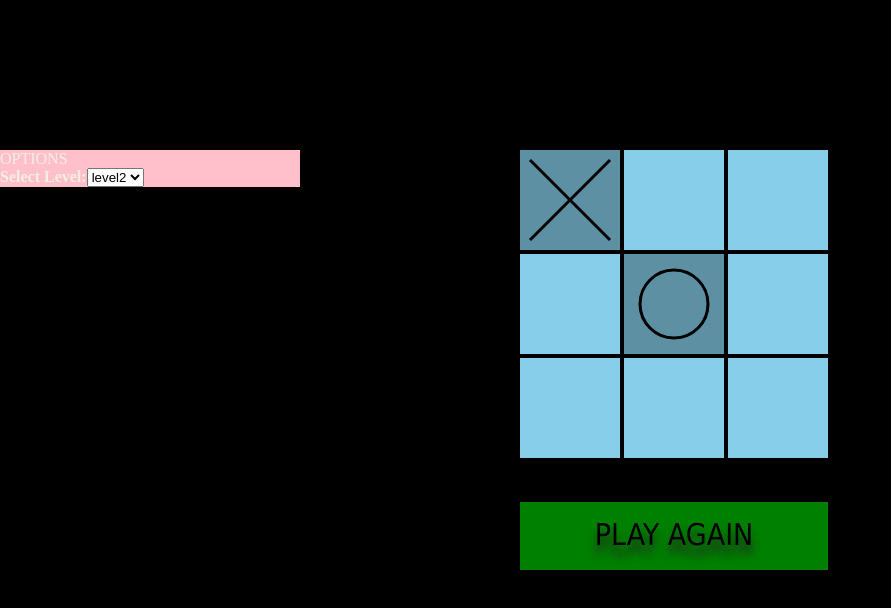
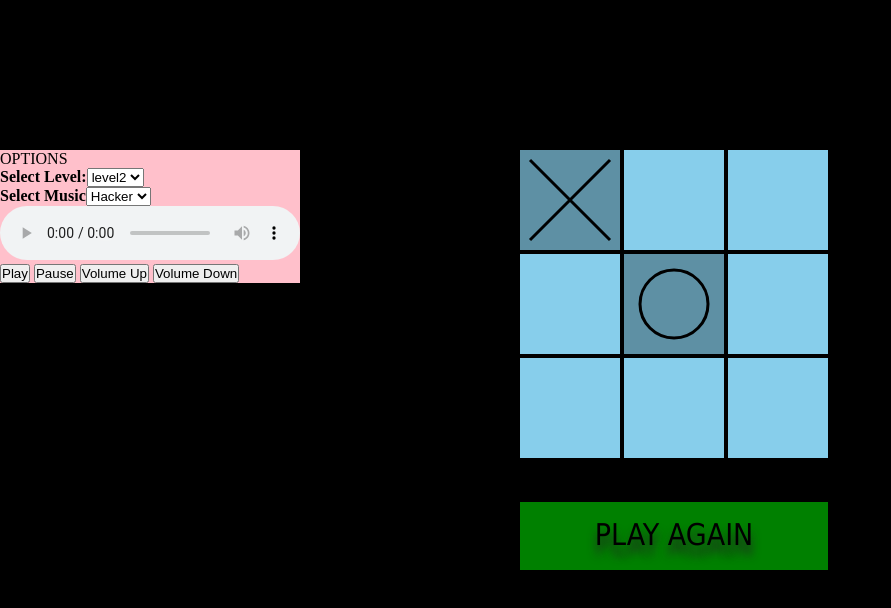
Before and after one commit to richagithub/tic-tac-toe, a plain HTML site: page level2.html in a window 1280 px wide. Both pictures are taken after a click on the element 570 px from the left and 200 px from the top of the page. Shown: the whole page, without its empty margins (0-891 px from the left). Drawn offline with Linux system fonts and the light colour scheme.

Commit message:
corrected the winning array
corrected winning array , they were not in decimal form , also the
expression p|=(1<<i) is changed to p|=(1<<(i-1))

```diff
--- a/gameLevel.js
+++ b/gameLevel.js
@@ -1,12 +1,17 @@
 console.log("level 222");
-var winningPattern=[111000000,000111000,000000111,100100100,010010010,001001001,
-					100010001,001010100];//due to this
+var winningPattern=["111000000","000111000","000000111","100100100","010010010","001001001",
+					"100010001","001010100"];//due to this
 var r=[];
 //r=new Array(winningPattern.length);
 for(var i=winningPattern.length-1;i>=0;i--)
 {
 	r[i]=parseInt(winningPattern[i],2);
 }
+console.log(r);
+
+
+
+
 var button=[];
 for(var i=1;i<10;i++)
 	button[i]=document.getElementById('canvas'+i);
@@ -178,15 +183,23 @@ function computerTurn(data)
 	 }//evaluateLine()
 
 	 function hasWon(player)
-	 {var p=0;
-	 for(var i=9;i>=1;i--)
+	 {var p=0,i=0;
+	 for( i=9;i>=1;i--)
 	 {
-		 if(data[i]===player) p|=(1<<i);
+		 if(data[i]==(player))
+		 {
+			 //console.log(i+"=1 ");
+			 p|=(1<<(i-1));//console.log("p'="+p);
+			 }
+		 //else console.log(i+"=0 ");
 	 }
+	 //console.log("p="+p);
 
-	 for(var i=0;i<=7;i++)//i wrote i<=8
+	 for( i=0;i<=7;i++)//i wrote i<=8
 	 {
-		 if((r[i]&p)==r[i]) return true;
+		 if((r[i]&p)===r[i]){
+			 //console.log("winner seq:"+p+"  no."+i +" player is:"+player);
+			 return true;}
 	 }
 	 return false;
 	 }
--- a/level2.html
+++ b/level2.html
@@ -16,14 +16,30 @@ b
 <body>
 
 <div class="options">
-<form style="color:#F3EFE0;background-color:pink;width:300px;float:left">
+<div style="color:black;background-color:pink;width:300px;float:left">
 <span>OPTIONS</span><br>
 <b >Select Level:</b><select  id="level" onchange="cL()">
 <option  >level1</option>
 <option  selected>level2</option>
 </select>
+<br>
 
-</form>
+
+<b >Select Music</b><select  id="songs" onchange="cM()">
+<option >Simple</option>
+<option selected>Hacker</option>
+</select>
+
+<audio id="player" src="Hacker.mp3" autoplay="true" controls="controls" loop="true"></audio>
+<div>
+	<button onclick="document.getElementById('player').play()">Play</button>
+	<button onclick="document.getElementById('player').pause()">Pause</button>
+	<button onclick="document.getElementById('player').volume+=0.1">Volume Up</button>
+	<button onclick="document.getElementById('player').volume-=0.1">Volume Down</button>
+</div>
+
+
+</div>
 </div>
 
 
@@ -53,6 +69,15 @@ case 'level2': document.location.href="level2.html";break;
 default: console.log("lol");
 }
 }
+
+function cM()
+{
+var g=document.getElementById("songs");
+var sog=g.options[g.selectedIndex].innerHTML;
+document.getElementById("player").src=sog+".mp3";
+}
+
+
 </script>
 </body>
 </html>
```
Also changed, not shown: index.html (+26 -4 lines), 2 other files.
